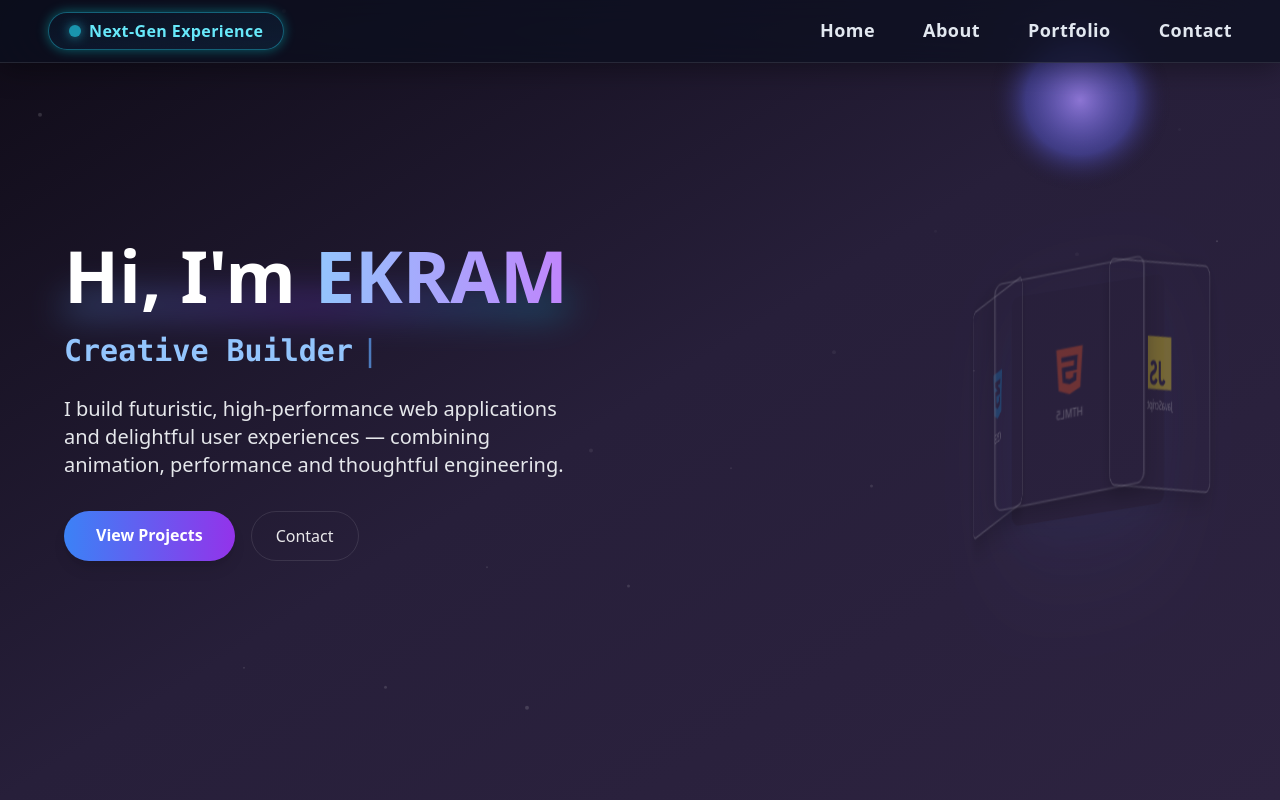
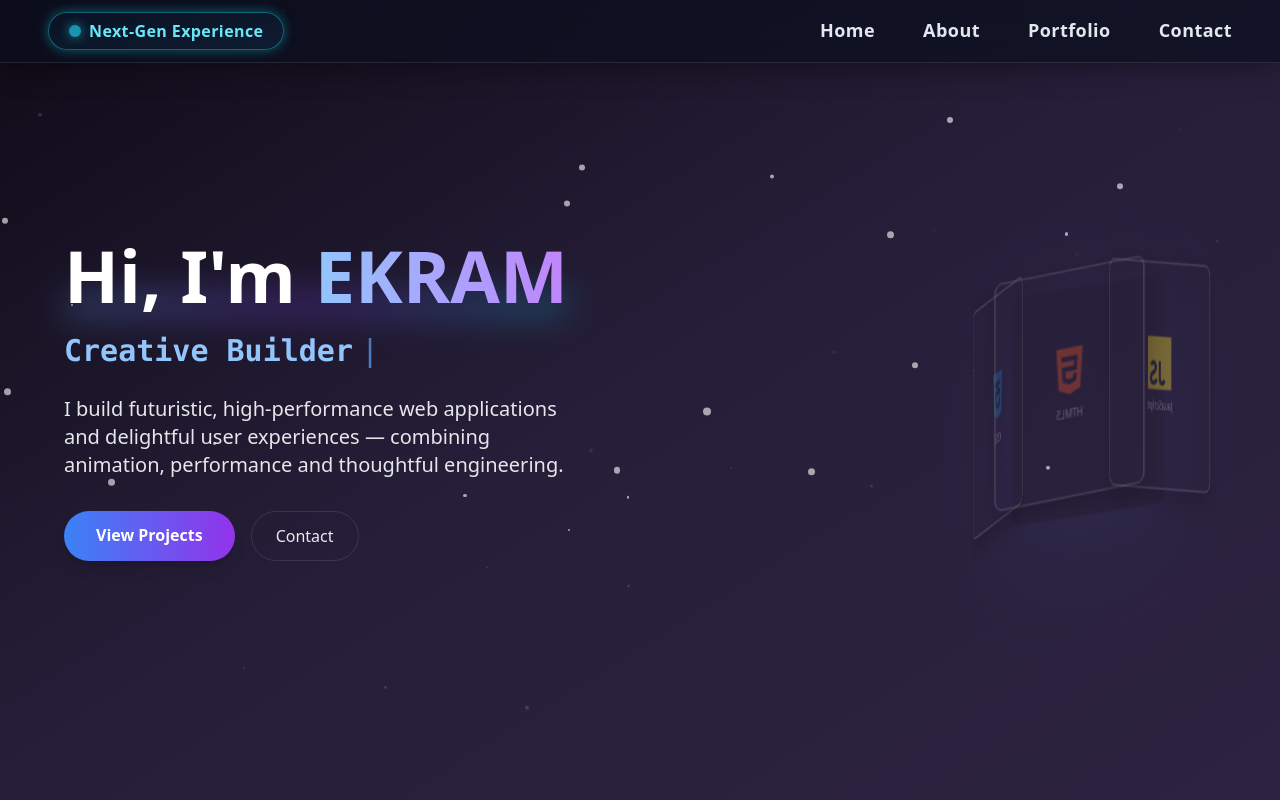
Before and after one commit to ekram-web/portifilio_frontend, a React (Vite) app: page / in a window 1280 px wide. Shown: the top 800 px of the page. Built offline with nearby package versions, Linux system fonts and the light colour scheme.

Commit message:
del/add snow

```diff
--- a/src/components/GlowEffect.jsx
+++ b/src/components/GlowEffect.jsx
@@ -1,30 +1,68 @@
-import { motion } from 'framer-motion';
+// import { motion } from 'framer-motion';
 
-export default function GlowEffect() {
+// export default function GlowEffect() {
+//   return (
+//     <motion.div
+//       className="fixed top-0 right-0 z-40 pointer-events-none"
+//       initial={{ opacity: 0 }}
+//       animate={{ opacity: 1 }}
+//       transition={{ duration: 1 }}
+//     >
+//       <svg width="400" height="200" viewBox="0 0 400 200" fill="none" xmlns="http://www.w3.org/2000/svg">
+//         <defs>
+//           <radialGradient id="glow" cx="50%" cy="50%" r="50%" fx="50%" fy="50%">
+//             <stop offset="0%" stopColor="#a78bfa" stopOpacity="0.8" />
+//             <stop offset="60%" stopColor="#6366f1" stopOpacity="0.4" />
+//             <stop offset="100%" stopColor="#18122B" stopOpacity="0" />
+//           </radialGradient>
+//         </defs>
+//         <motion.circle
+//           cx="200"
+//           cy="100"
+//           r="90"
+//           fill="url(#glow)"
+//           animate={{ scale: [1, 1.08, 1] }}
+//           transition={{ repeat: Infinity, duration: 6, ease: "easeInOut" }}
+//         />
+//       </svg>
+//     </motion.div>
+//   );
+// }
+
+import { motion } from "framer-motion";
+
+export default function SnowEffect() {
+  const snowflakes = Array.from({ length: 20 }); // number of snowflakes
+
   return (
-    <motion.div
-      className="fixed top-0 right-0 z-40 pointer-events-none"
-      initial={{ opacity: 0 }}
-      animate={{ opacity: 1 }}
-      transition={{ duration: 1 }}
-    >
-      <svg width="400" height="200" viewBox="0 0 400 200" fill="none" xmlns="http://www.w3.org/2000/svg">
-        <defs>
-          <radialGradient id="glow" cx="50%" cy="50%" r="50%" fx="50%" fy="50%">
-            <stop offset="0%" stopColor="#a78bfa" stopOpacity="0.8" />
-            <stop offset="60%" stopColor="#6366f1" stopOpacity="0.4" />
-            <stop offset="100%" stopColor="#18122B" stopOpacity="0" />
-          </radialGradient>
-        </defs>
-        <motion.circle
-          cx="200"
-          cy="100"
-          r="90"
-          fill="url(#glow)"
-          animate={{ scale: [1, 1.08, 1] }}
-          transition={{ repeat: Infinity, duration: 6, ease: "easeInOut" }}
-        />
-      </svg>
-    </motion.div>
+    <div className="fixed top-0 left-0 w-full h-full pointer-events-none z-40 overflow-hidden">
+      {snowflakes.map((_, index) => {
+        const size = Math.random() * 6 + 2; // size between 2px-8px
+        const delay = Math.random() * 5; // start delay
+        const xPos = Math.random() * window.innerWidth; // random x position
+
+        return (
+          <motion.div
+            key={index}
+            className="absolute bg-white rounded-full"
+            style={{
+              width: size,
+              height: size,
+              left: xPos,
+              top: -10,
+              opacity: 0.6,
+            }}
+            animate={{ y: window.innerHeight + 10 }}
+            transition={{
+              repeat: Infinity,
+              repeatType: "loop",
+              duration: 8 + Math.random() * 4,
+              delay: delay,
+              ease: "linear",
+            }}
+          />
+        );
+      })}
+    </div>
   );
 }
```
